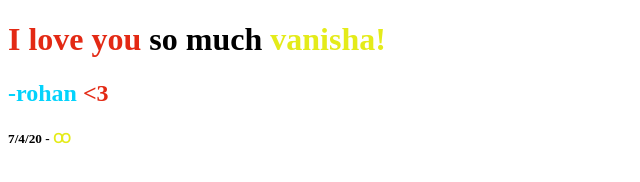
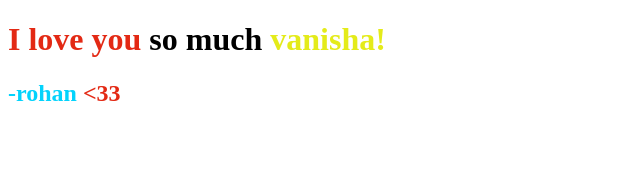
Before and after one commit to Rohannnayak/vanishanayak.github.io, a plain HTML site: page index.html in a window 1280 px wide. Shown: the full height of the page, 0-640 px from the left. Drawn offline with Linux system fonts and the light colour scheme.

Commit message:
Update index.html

```diff
--- a/index.html
+++ b/index.html
@@ -10,10 +10,8 @@
   <span style="color: #000000">so much</span>
   <span style="color: #e4eb1a">vanisha!</span>
 <h2 style="color:#03d3fc">-rohan</span>
-   <span style="color: #e32914;"><3</span>
-<h5 style="color:#000000">7/4/20</span>
-   <span style="color: #000000">-</span>
-   <span style="color: #e4eb1a">Ꝏ</span>
+   <span style="color: #e32914;"><33</span>
+
 
 </body>
 </html>
```
